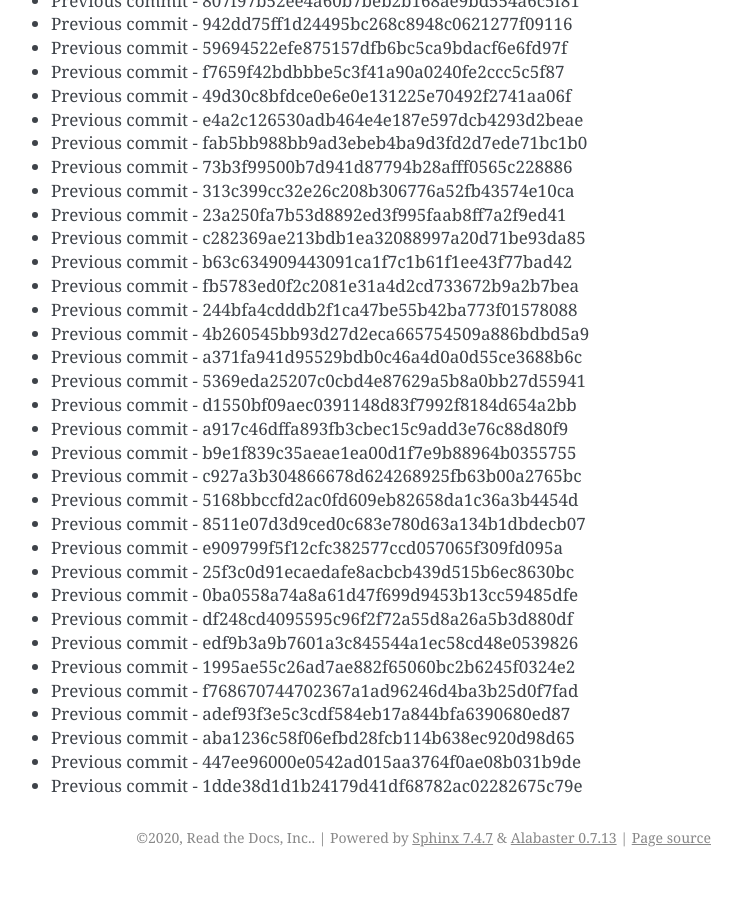
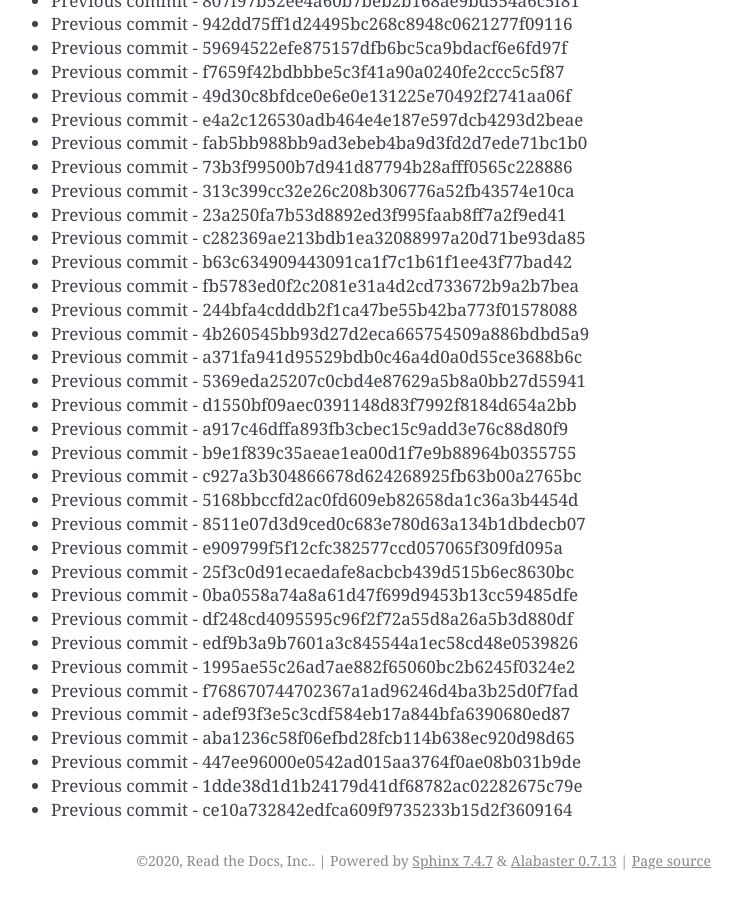
Before and after one commit to readthedocs/rtd-git-stresstest, a Sphinx documentation site: the page built from docs/updates.rst, in a window 1280 px wide and 900 px high, scrolled down 17527 px. Shown: the whole window, without its empty margins (399-1141 px from the left). Built offline with Sphinx 7.4.7, drawn with Linux system fonts in a browser that asks for light colours; before the commit the page ends 18404 px from its top, so only the background shows below that.

Commit message:
Generating commit from previous: ce10a732842edfca609f9735233b15d2f3609164

```diff
--- a/docs/updates.rst
+++ b/docs/updates.rst
@@ -768,3 +768,4 @@ It can be tested for any performance characteristics.
 * Previous commit - aba1236c58f06efbd28fcb114b638ec920d98d65
 * Previous commit - 447ee96000e0542ad015aa3764f0ae08b031b9de
 * Previous commit - 1dde38d1d1b24179d41df68782ac02282675c79e
+* Previous commit - ce10a732842edfca609f9735233b15d2f3609164
```
